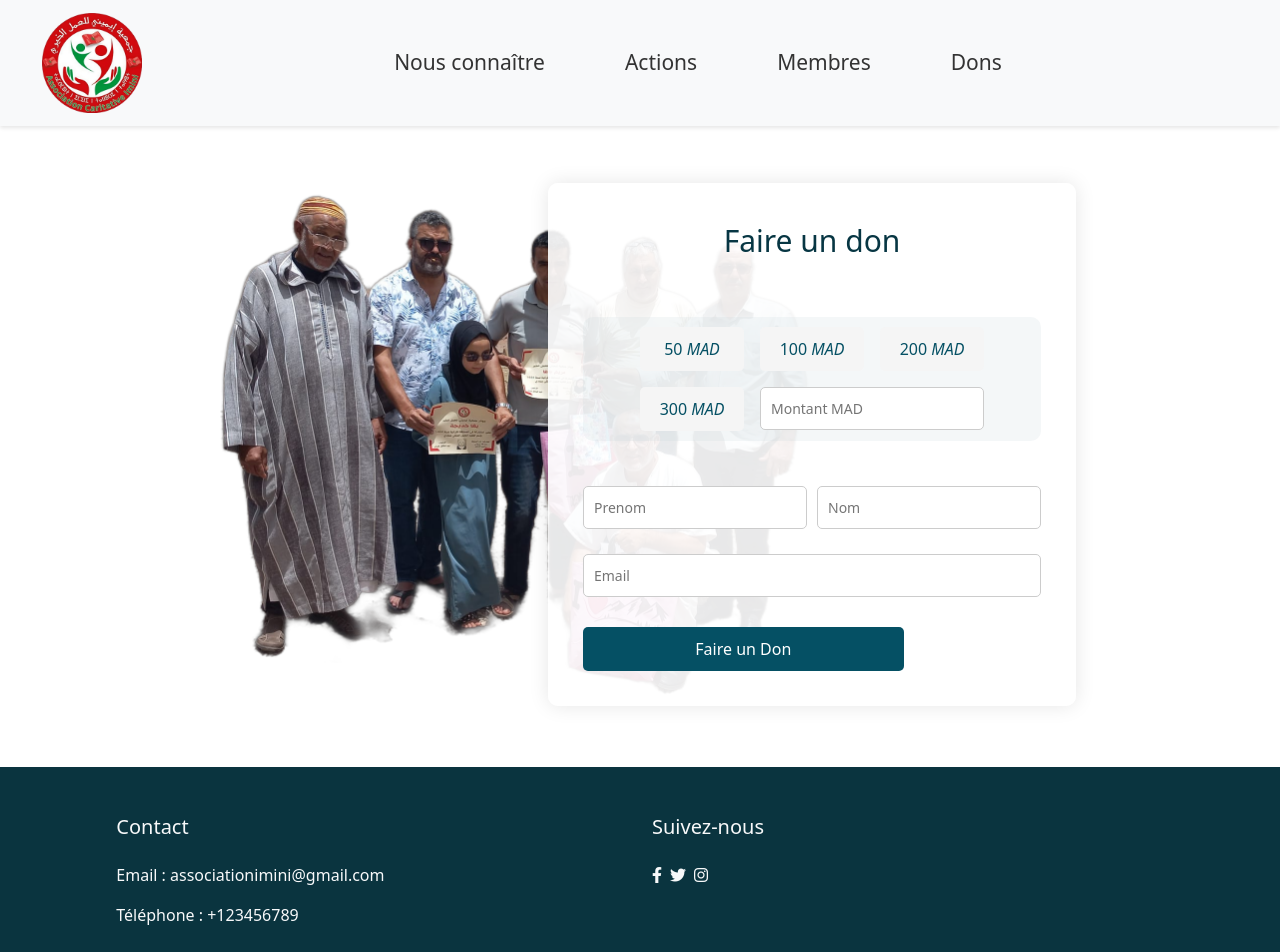
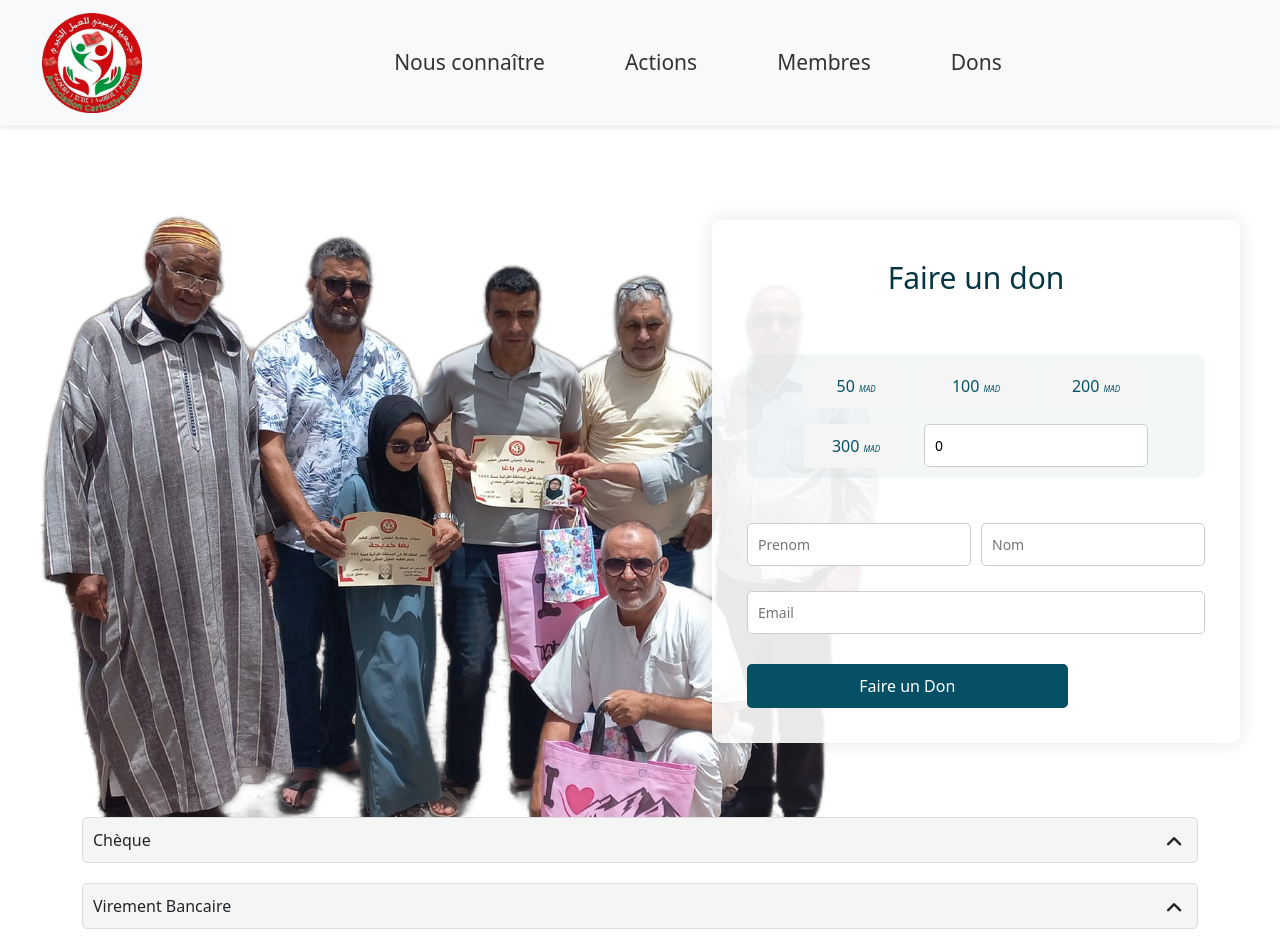
Before and after one commit to MSE02/imini_front, an Angular app: page /donation in a window 1280 px wide. Shown: the top 952 px of the page. Built offline with nearby package versions, Linux system fonts and the light colour scheme.

Commit message:
donation other methods added

```diff
--- a/package.json
+++ b/package.json
@@ -18,6 +18,7 @@
     "@angular/platform-browser": "^16.0.0",
     "@angular/platform-browser-dynamic": "^16.0.0",
     "@angular/router": "^16.0.0",
+    "@ngx-translate/core": "^15.0.0",
     "bootstrap": "^5.3.1",
     "rxjs": "~7.8.0",
     "tslib": "^2.3.0",
--- a/src/app/donation/donation.component.css
+++ b/src/app/donation/donation.component.css
@@ -1,7 +1,7 @@
 .BG_container {
   margin-top: 20px;
   height: 100%;
-  width: 70%;
+  padding: 37px 40px;
   border-radius: 10px;
 }
 
@@ -47,7 +47,8 @@ input[type="number"]::-webkit-outer-spin-button {
   margin: 0;
 }
 input[type="number"] {
-    -moz-appearance: textfield;
+  appearance: textfield;
+  -moz-appearance: textfield;
 }
 
 /* Style pour le bouton de soumission */
@@ -144,6 +145,8 @@ button[type="submit"]:hover {
 /* Style de la devise */
 .donation-currency {
   font-style: italic;
+  font-size: 8px;
+  margin-left: 0px;
 }
 
 /* Style de la zone de saisie personnalisée */
@@ -161,6 +164,7 @@ button[type="submit"]:hover {
 
 @media screen and (max-width: 992px) {
   .BG_container {
+    padding: 0;
     width: 100%;
   }
 
@@ -198,3 +202,41 @@ button[type="submit"]:hover {
     padding: 16px 7px;
   }
 }
+
+
+
+.payment-method {
+  margin-bottom: 20px;
+}
+
+.payment-header {
+  cursor: pointer;
+  display: flex;
+  justify-content: space-between;
+  align-items: center;
+  background-color: #f5f5f5;
+  padding: 10px;
+  border: 1px solid #ddd;
+  border-radius: 5px;
+}
+
+.payment-body {
+  max-height: 0;
+  overflow: hidden;
+  transition: max-height 0.3s ease-in-out;
+  padding: 0 10px;
+}
+
+.payment-body.open {
+  max-height: 500px;
+}
+
+.toggle-icon {
+  width: 20px;
+  height: 20px;
+  transition: transform 0.3s ease-in-out;
+}
+
+.toggle-icon.rotated {
+  transform: rotate(180deg);
+}
--- a/src/app/donation/donation.component.html
+++ b/src/app/donation/donation.component.html
@@ -1,4 +1,4 @@
-<div [ngClass]="{'container': isScreenSizeLarge}" class="BG_container">
+<div class="BG_container">
   <form [formGroup]="donationForm" (ngSubmit)="onSubmit()">
     <div class="donation_forum">
       <div class="don-form">
@@ -15,16 +15,32 @@
         </p>
         <div class="donation-amount">
           <div class="donation-buttons">
-            <button type="button" class="donation-button">
+            <button
+              type="button"
+              (click)="selectAmount(50)"
+              class="donation-button"
+            >
               50 <span class="donation-currency">MAD</span>
             </button>
-            <button type="button" class="donation-button">
+            <button
+              type="button"
+              (click)="selectAmount(100)"
+              class="donation-button"
+            >
               100 <span class="donation-currency">MAD</span>
             </button>
-            <button type="button" class="donation-button">
+            <button
+              type="button"
+              (click)="selectAmount(200)"
+              class="donation-button"
+            >
               200 <span class="donation-currency">MAD</span>
             </button>
-            <button type="button" class="donation-button">
+            <button
+              type="button"
+              (click)="selectAmount(300)"
+              class="donation-button"
+            >
               300 <span class="donation-currency">MAD</span>
             </button>
             <div class="custom-amount" style="grid-column: span 2">
@@ -33,9 +49,9 @@
                 type="number"
                 placeholder="Montant MAD"
                 class="custom-amount-input"
-                value=""
+                [value]="selectedAmount"
                 min="0"
-                style="margin-bottom: 0;"
+                style="margin-bottom: 0"
               />
             </div>
           </div>
@@ -71,7 +87,38 @@
         </div>
         <button type="submit">Faire un Don</button>
       </div>
-      <br />
     </div>
   </form>
 </div>
+<div class="container">
+  <div class="payment-method">
+    <div class="payment-header" (click)="togglePaymentMethod('cheque')">
+      Chèque
+      <span class="toggle-icon" [class.rotated]="chequeOpen"
+        ><i class="fa-solid fa-angle-up fa-beat"></i
+      ></span>
+    </div>
+    <div class="payment-body" [class.open]="chequeOpen">
+      <p>Pour payer par chèque, envoyez le chèque à l'adresse suivante :</p>
+      <p>Adresse : [Adresse]</p>
+      <p>Assurez-vous de mentionner "Donation" au dos du chèque.</p>
+    </div>
+  </div>
+
+  <div class="payment-method">
+    <div class="payment-header" (click)="togglePaymentMethod('bankTransfer')">
+      Virement Bancaire
+      <span class="toggle-icon" [class.rotated]="bankOpen"
+        ><i class="fa-solid fa-angle-up fa-beat"></i
+      ></span>
+    </div>
+    <div class="payment-body" [class.open]="bankOpen">
+      <p>
+        Pour effectuer un virement bancaire, utilisez les informations bancaires
+        suivantes :
+      </p>
+      <p>Nom de la banque : [Nom de la banque]</p>
+      <p>Numéro de compte : [Numéro de compte]</p>
+    </div>
+  </div>
+</div>
--- a/src/app/donation/donation.component.ts
+++ b/src/app/donation/donation.component.ts
@@ -30,4 +30,22 @@ export class DonationComponent {
   onResize(event: Event): void {
     this.isScreenSizeLarge = window.innerWidth > 992;
   }
+
+  selectedAmount: number = 0;
+  selectAmount(amount: number) {
+    this.selectedAmount = amount;
+  }
+
+  chequeOpen: boolean = false;
+  bankOpen: boolean = false;
+
+  togglePaymentMethod(method: string) {
+    if (method === 'cheque') {
+      this.chequeOpen = !this.chequeOpen;
+    } else if (method === 'bankTransfer') {
+      this.bankOpen = !this.bankOpen;
+    }
+  }
+
+
 }
--- a/src/app/navbar/navbar.component.ts
+++ b/src/app/navbar/navbar.component.ts
@@ -4,7 +4,7 @@ import { navbarData } from './nav-data';
 @Component({
   selector: 'app-navbar',
   templateUrl: './navbar.component.html',
-  styleUrls: ['./navbar.component.css']
+  styleUrls: ['./navbar.component.css'],
 })
 export class NavbarComponent implements AfterViewInit {
   navData = navbarData;
@@ -18,10 +18,8 @@ export class NavbarComponent implements AfterViewInit {
       const scrollTop = window.scrollY || document.documentElement.scrollTop;
 
       if (scrollTop > lastScrollTop) {
-        // L'utilisateur défile vers le bas, donc cachez la barre de navigation
         stickyNav.style.top = '-130px';
       } else {
-        // L'utilisateur défile vers le haut, donc affichez la barre de navigation
         stickyNav.style.top = '0';
       }
 
--- a/src/app/not-found/not-found.component.css
+++ b/src/app/not-found/not-found.component.css
@@ -55,7 +55,7 @@ div {
   transform: translate(-50%, -50%);
 }
 #notfound .notfound {
-  position: absolute;
+  position: relative;
   left: 50%;
   top: 50%;
   -webkit-transform: translate(-50%, -50%);
@@ -79,7 +79,7 @@ div {
 
 @media only screen and (max-width: 480px) {
   .notfound .notfound-404 {
-    position: relative;
+    position: absolute;
     width: 100%;
     margin-bottom: 15px;
   }
```
Also changed, not shown: 1 other file (tests, documents, lock files or other folders).
